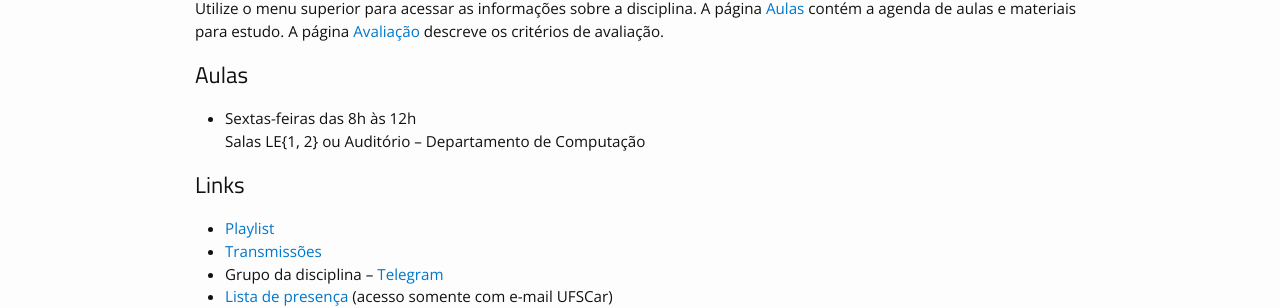
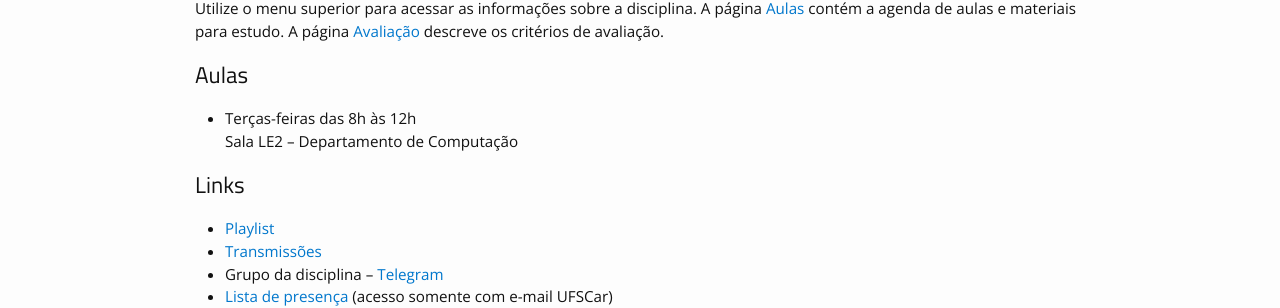
Before and after one commit to thotypous/redes-website, a Jekyll site: the page built from index.md, in a window 1280 px wide. Shown: the part 153-461 px from the top of the page. Built offline with Jekyll 4.4.1, drawn with Linux system fonts in a browser that asks for light colours.

Commit message:
mais atualizações 2025/2

```diff
--- a/index.md
+++ b/index.md
@@ -8,11 +8,11 @@ Utilize o menu superior para acessar as informações sobre a disciplina. A pág
 
 ## Aulas
 
- * Sextas-feiras das 8h às 12h<br />Salas LE{1, 2} ou Auditório – Departamento de Computação
+ * Terças-feiras das 8h às 12h<br />Sala LE2 – Departamento de Computação
 
 ## Links
 
  * [Playlist](https://www.youtube.com/playlist?list=PLtQaN06AB3mJq8UoVOLABF_p-hsztUQ81)
  * [Transmissões](https://www.twitch.tv/thotypous)
  * Grupo da disciplina – [Telegram](https://t.me/+YGVQ98PrcD0yMzkx)
- * [Lista de presença]() (acesso somente com e-mail UFSCar)
+ * [Lista de presença](https://docs.google.com/spreadsheets/d/1TT0muFdxndlcXh3hv3THmDg2Tqy1F21FdI1Mhe8LoOI/edit?usp=sharing) (acesso somente com e-mail UFSCar)
```
